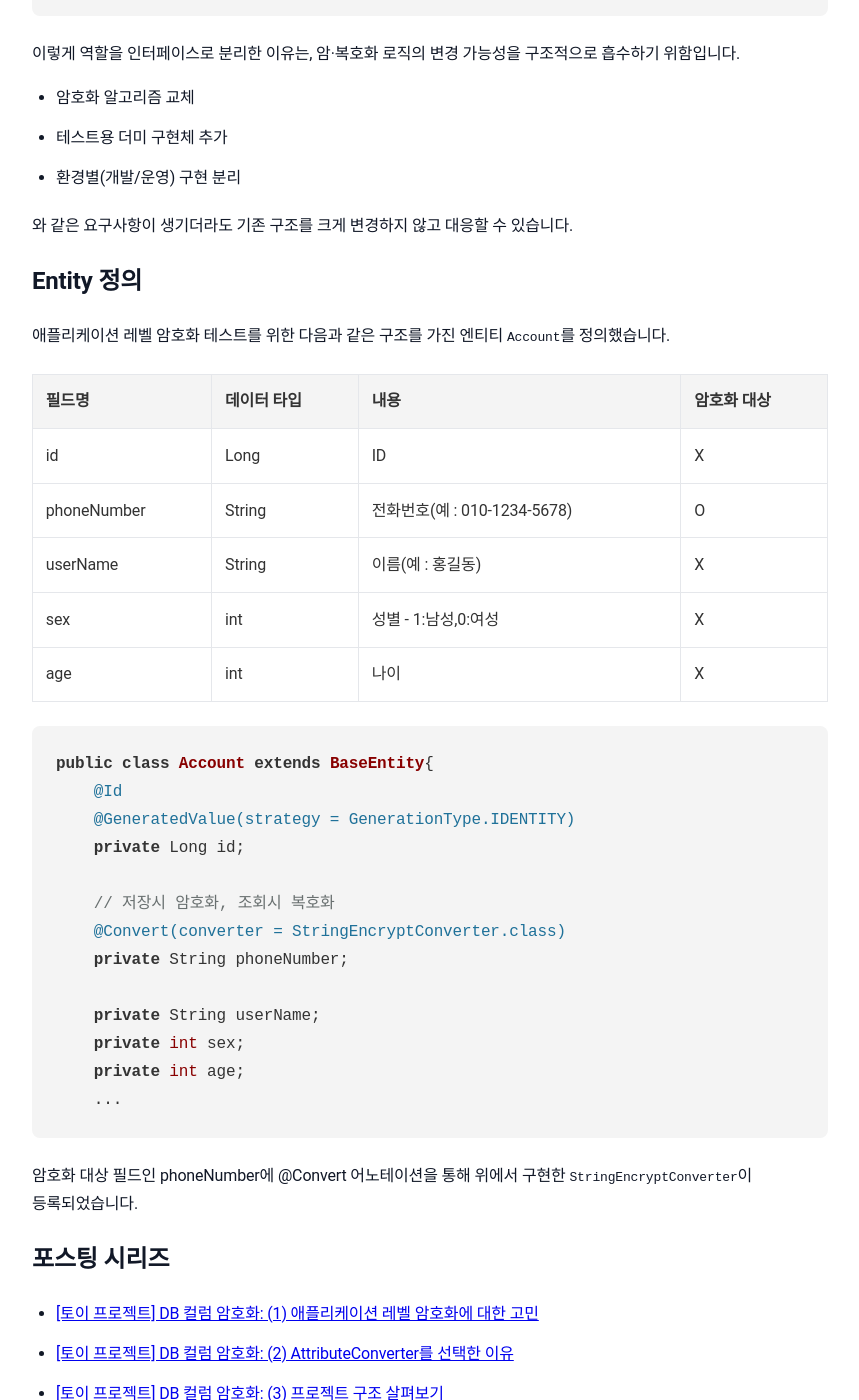
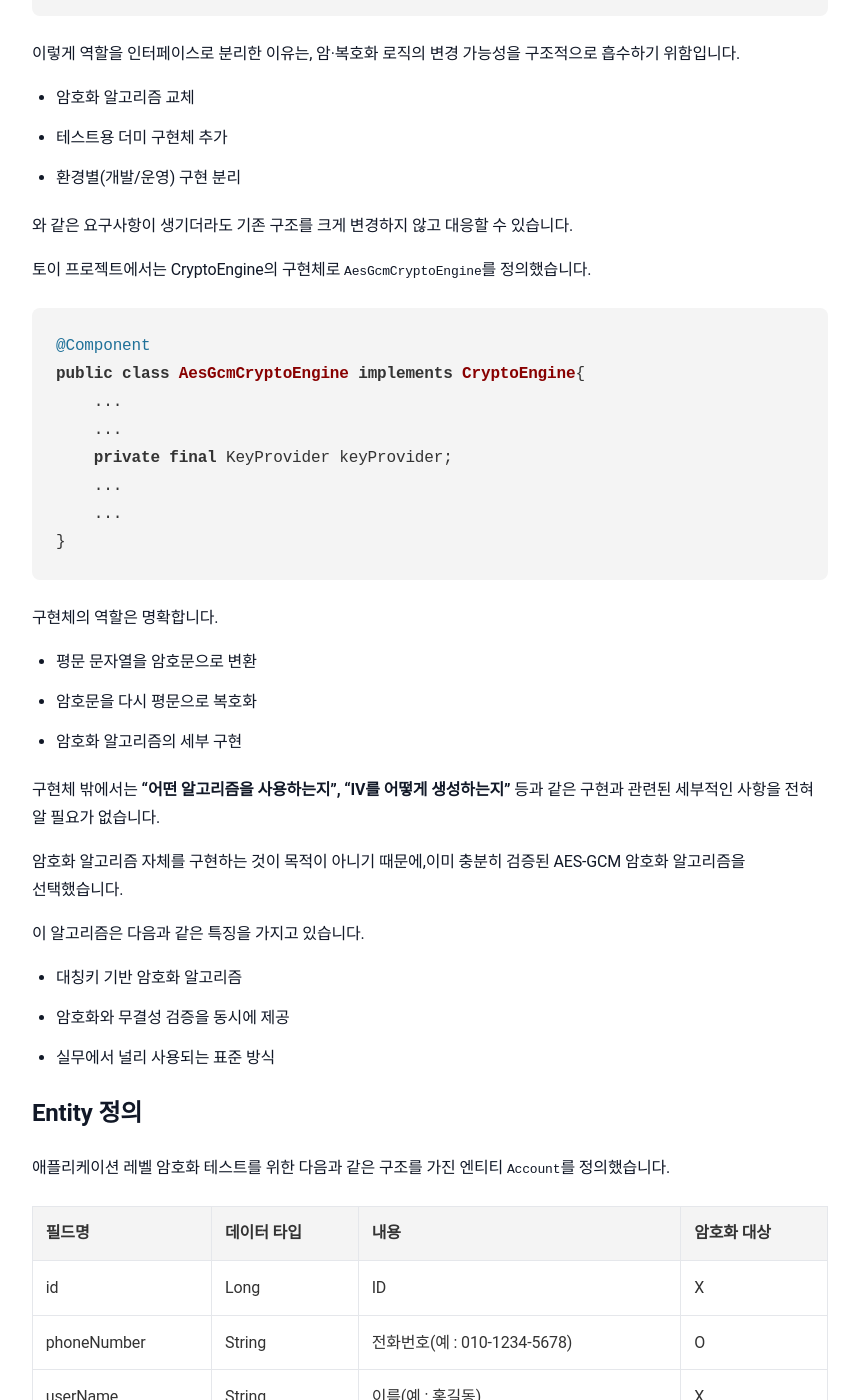
Before and after one commit to sanghoon-lee/sanghoon-lee.github.io, a Jekyll site: the page built from _posts/2026-01-27-JPACryptoConverter4.md, in a window 1280 px wide and 1400 px high, scrolled down 3845 px. Shown: the whole window, without its empty margins (210-1069 px from the left). Built offline with Jekyll 4.4.1, drawn with Linux system fonts in a browser that asks for light colours; nearby versions of some CDN libraries; comment, search, counter and statistics services are not loaded.

Commit message:
AttributeConveter 포스팅 내용 수정

````diff
--- a/_posts/2026-01-27-JPACryptoConverter4.md
+++ b/_posts/2026-01-27-JPACryptoConverter4.md
@@ -128,6 +128,39 @@ public interface CryptoEngine {
 
 와 같은 요구사항이 생기더라도 기존 구조를 크게 변경하지 않고 대응할 수 있습니다.
 
+토이 프로젝트에서는 CryptoEngine의 구현체로 `AesGcmCryptoEngine`를 정의했습니다.
+
+```java
+@Component
+public class AesGcmCryptoEngine implements CryptoEngine{
+    ...
+    ...
+    private final KeyProvider keyProvider;
+    ...
+    ...
+}
+```
+
+구현체의 역할은 명확합니다.
+
+* 평문 문자열을 암호문으로 변환
+* 암호문을 다시 평문으로 복호화
+* 암호화 알고리즘의 세부 구현
+
+구현체 밖에서는 **“어떤 알고리즘을 사용하는지”, “IV를 어떻게 생성하는지”** 등과 같은 구현과 관련된 세부적인 사항을 전혀 알 필요가 없습니다.
+
+암호화 알고리즘 자체를 구현하는 것이 목적이 아니기 때문에,이미 충분히 검증된 AES-GCM 암호화 알고리즘을 선택했습니다.
+
+이 알고리즘은 다음과 같은 특징을 가지고 있습니다.
+
+* 대칭키 기반 암호화 알고리즘
+* 암호화와 무결성 검증을 동시에 제공
+* 실무에서 널리 사용되는 표준 방식
+
+
+
+
+
 ## Entity 정의
 
 애플리케이션 레벨 암호화 테스트를 위한 다음과 같은 구조를 가진 엔티티 `Account`를 정의했습니다.
````
